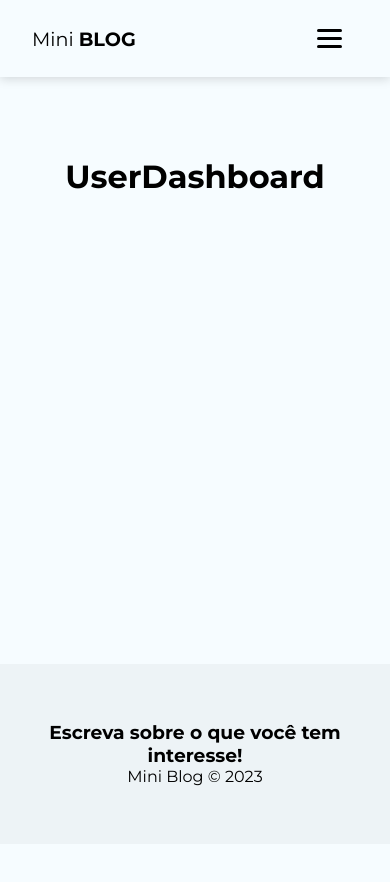
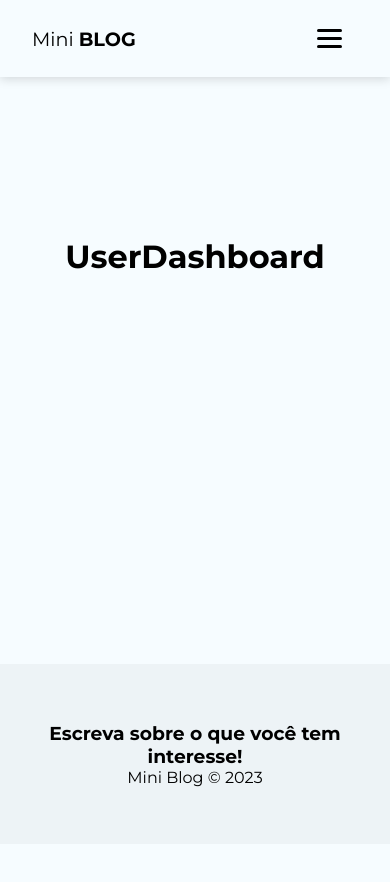
Before and after one commit to abnerfirmino/Projeto-Mini-Blog, a React (Vite) app: page /dashboard in a window 390 px wide. Shown: the top 882 px of the page. Built offline with nearby package versions, Linux system fonts and the light colour scheme; no server answers.

Commit message:
tornando o NavBar mais responsivo

```diff
--- a/src/components/NavBar/styles.css
+++ b/src/components/NavBar/styles.css
@@ -47,8 +47,9 @@
 }
 
 @media screen and (max-width: 425px) {
-  .footer {
-    height: 5px;
+  .container {
+    height: calc(100vh - 180px);
+    margin: 10em auto;
   }
 
   .bars {
```
